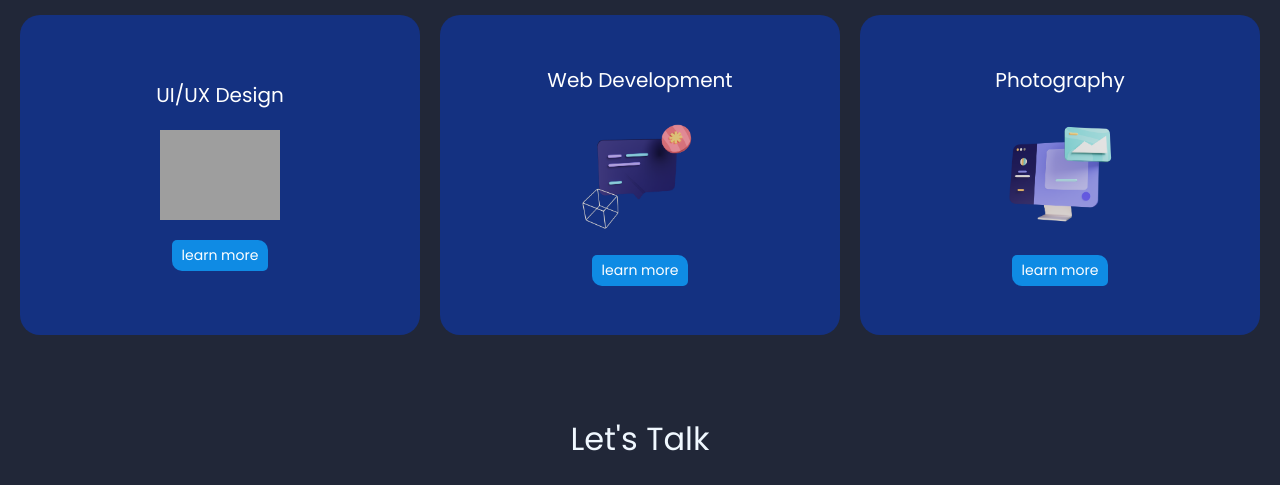
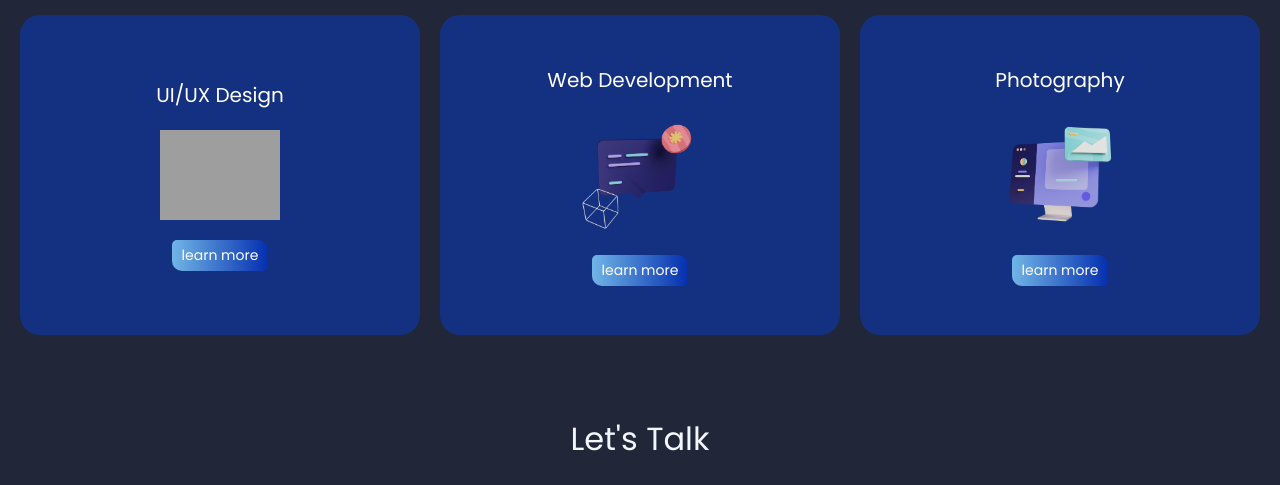
Before and after one commit to liteshutter/portfolio, a PHP site: page /index.html in a window 1280 px wide. Shown: the part 2939-3424 px from the top of the page. Run offline with PHP 8.4, Linux system fonts and the light colour scheme; grey boxes are pictures that could not be loaded.

Commit message:
Update style.css

```diff
--- a/CSS/style.css
+++ b/CSS/style.css
@@ -387,7 +387,7 @@ header, main{
 
 #Projects a{
     color: white;
-    background-color: #0f8be4;
+    background: linear-gradient( to left, #052fb0, #71b5e6);
     padding: 5px 10px;
     border-radius: 5px 10px;
     text-decoration: 0;
```
